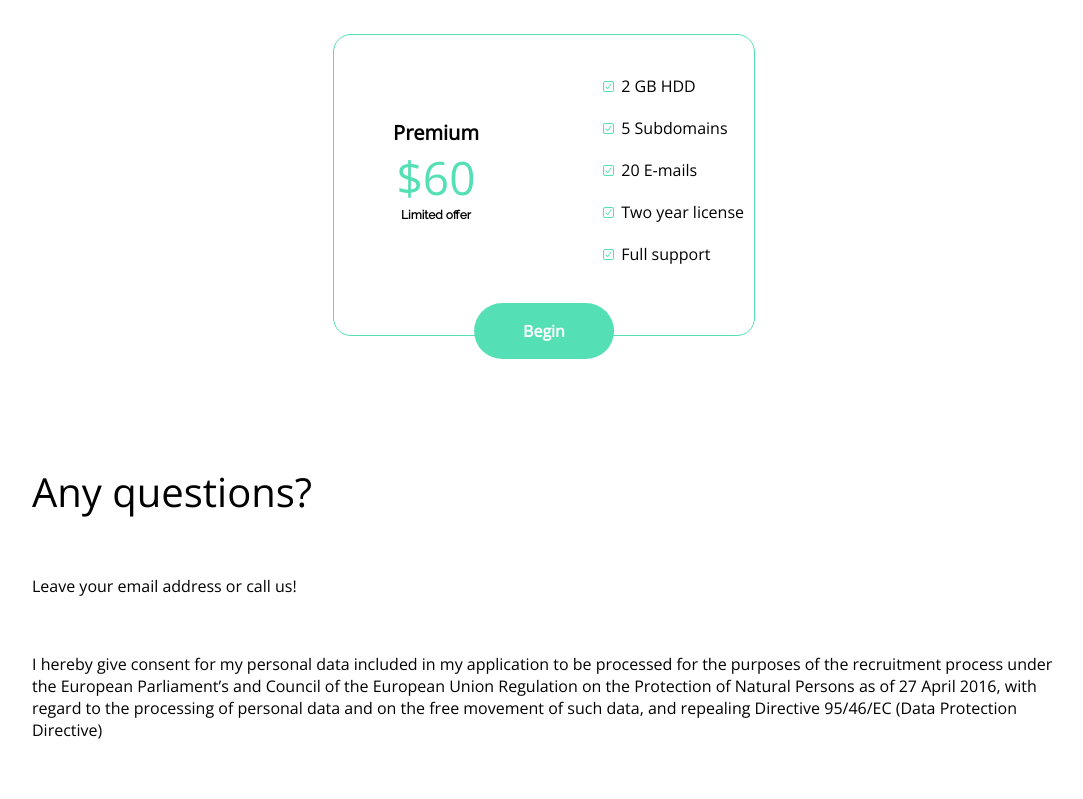
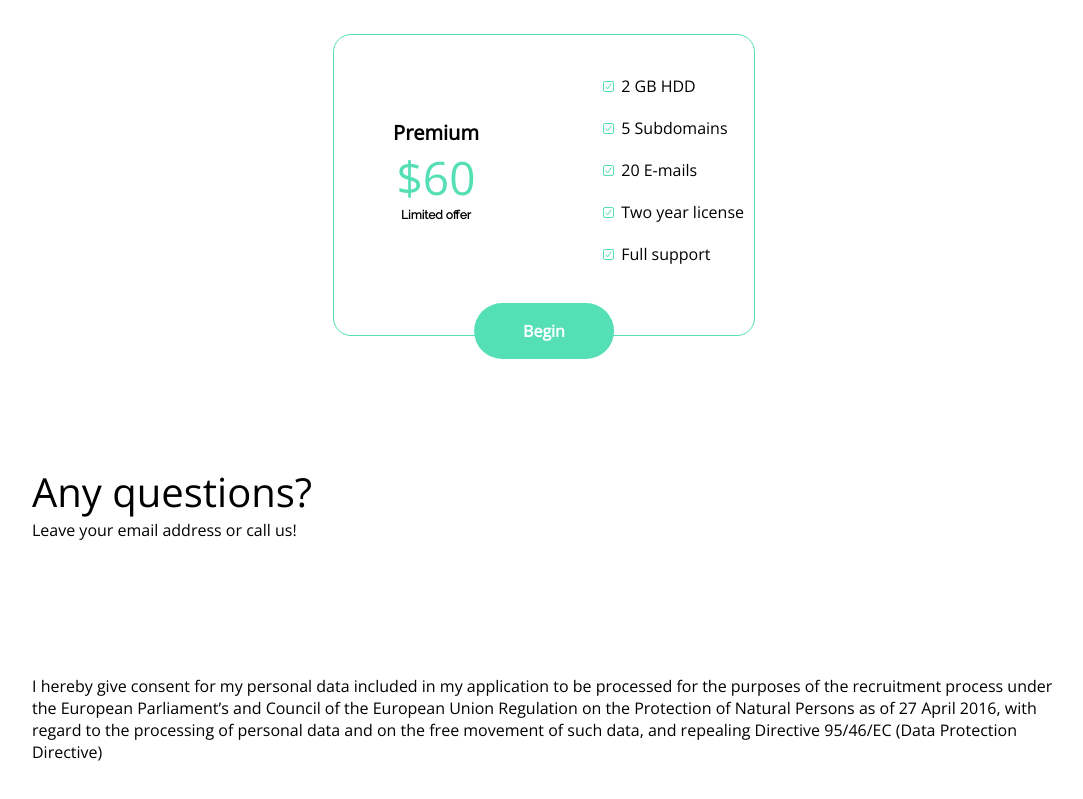
Before and after one commit to Davidrami12/oxygen-shop, a website: page index.html in a window 1280 px wide. Shown: the part 3674-4473 px from the top of the page, without its empty margins (96-1179 px from the left). Drawn offline with nearby package versions, Linux system fonts and the light colour scheme.

Commit message:
updated html tags for last section

```diff
--- a/index.html
+++ b/index.html
@@ -154,8 +154,16 @@
         </article>
 
         <article class="contact">
-            <h1>Any questions?</h1>
-            <p id="contact-info">Leave your email address or call us!</p>
+            <div class="contact-info">
+                <h1>Any questions?</h1>
+                <p id="contact-info">Leave your email address or call us!</p>
+            </div>
+            <div class="">
+                <p>
+                    <img src="">
+                </p>
+            </div>
+
 
             <form>
                 <p>
--- a/src/styles.scss
+++ b/src/styles.scss
@@ -539,6 +539,6 @@ button {
   font-size: 40px;
 }
 
-.contact #contact-info{
-  margin: 0;
+#contact-info p{
+  margin-top: -50px;
 }
```
Also changed, not shown: src/styles.css.
